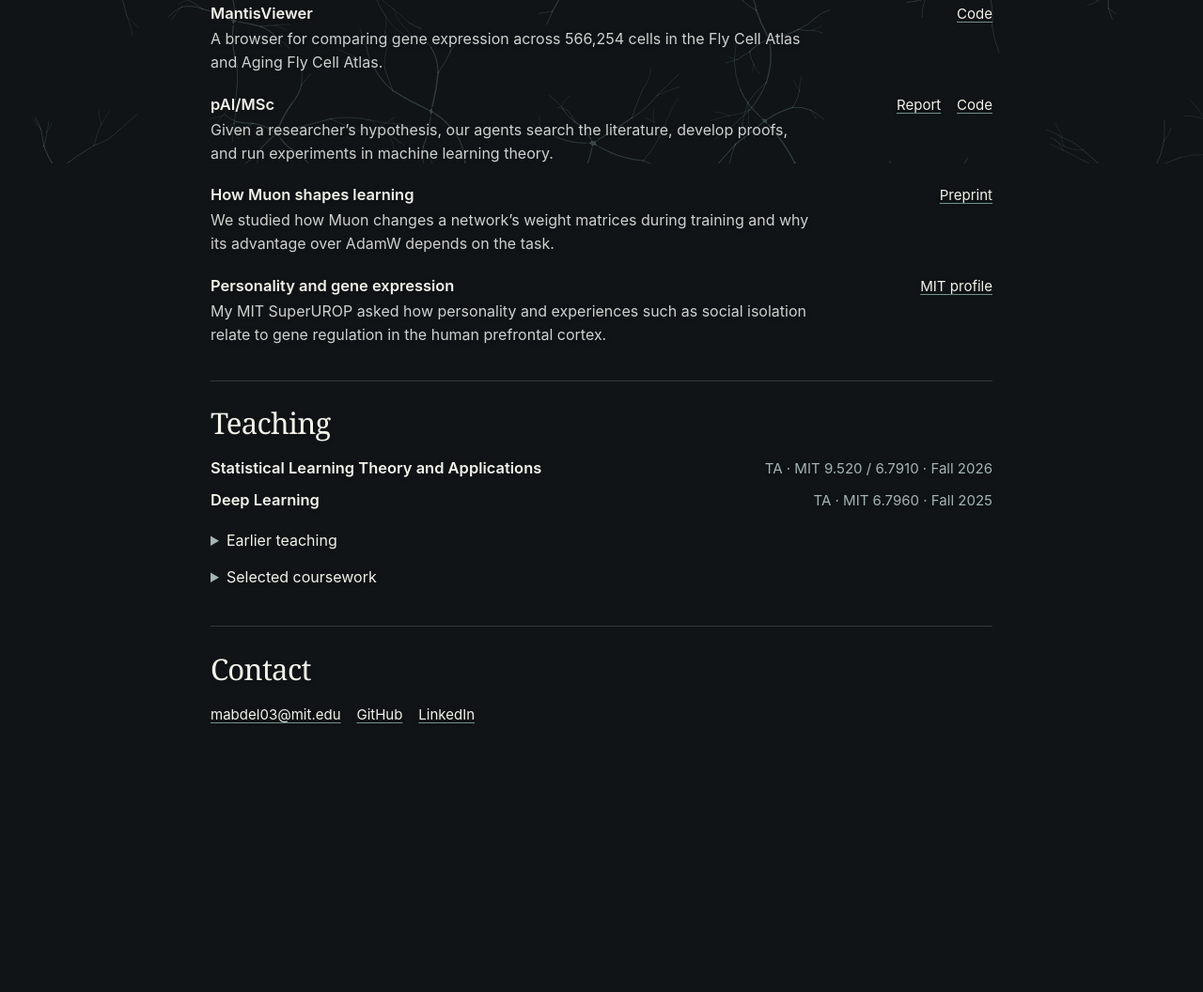
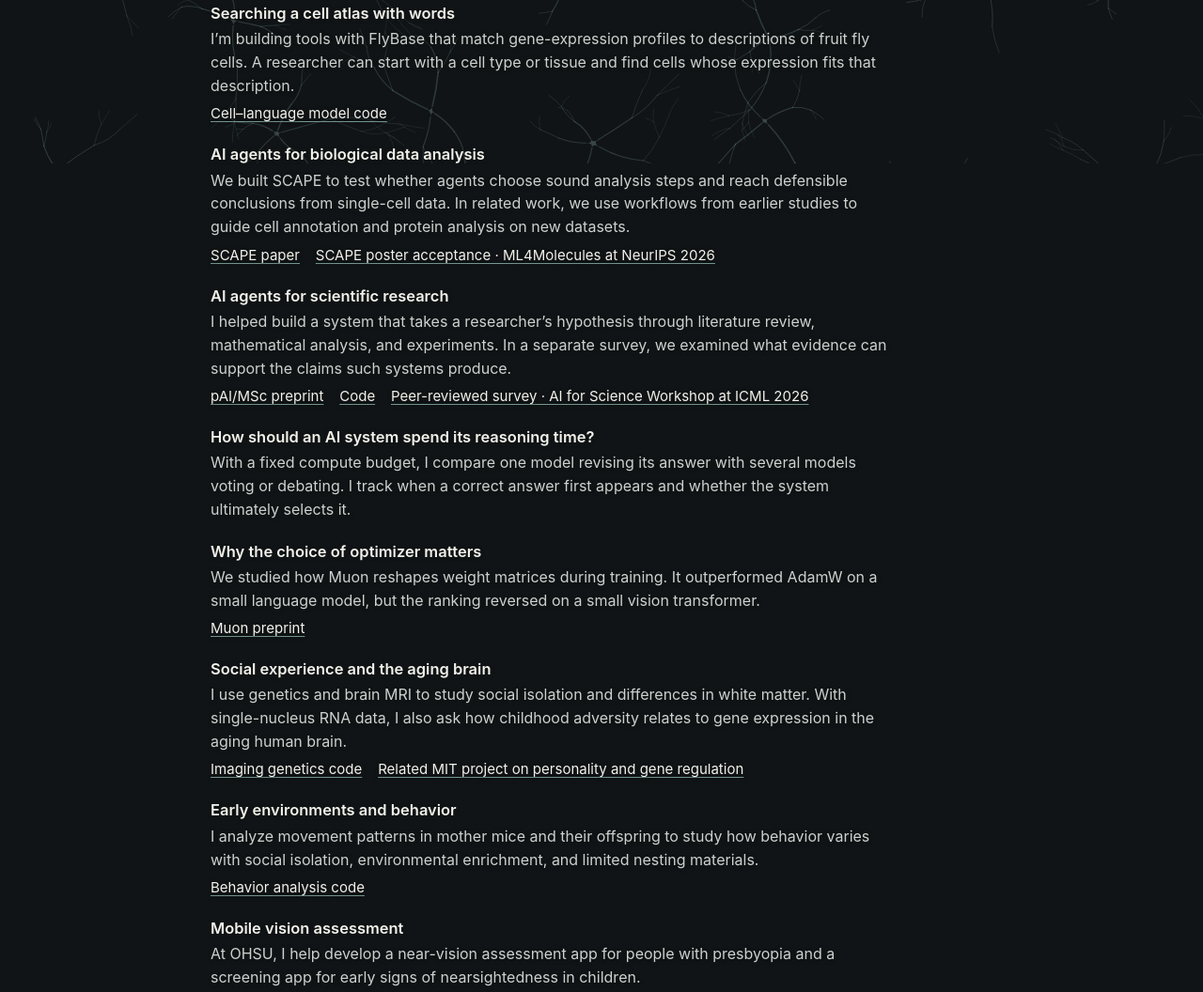
Before and after one commit to Mabdel-03/personal-website, a plain HTML site: page index.html in a window 1280 px wide. Shown: the part 626-1682 px from the top of the page at 94% size. Before the commit the page ends 1470 px from the top, so only its background shows below. Drawn offline with Linux system fonts and the light colour scheme.

Commit message:
Describe research across biology, scientific AI, and vision assessment

```diff
--- a/index.html
+++ b/index.html
@@ -91,27 +91,58 @@
         <section id="work" class="section" aria-labelledby="work-title">
             <h2 id="work-title">Selected work</h2>
             <article class="project" id="fly-atlas">
-                <h3>MantisViewer</h3>
-                <p>A browser for comparing gene expression across 566,254 cells in the Fly Cell Atlas and Aging Fly Cell Atlas.</p>
-                <div class="links"><a href="https://github.com/Mabdel-03/Flybase-MantisViewer" aria-label="MantisViewer code">Code</a></div>
+                <h3>Searching a cell atlas with words</h3>
+                <p>I’m building tools with FlyBase that match gene-expression profiles to descriptions of fruit fly cells. A researcher can start with a cell type or tissue and find cells whose expression fits that description.</p>
+                <div class="links">
+                    <a href="https://github.com/Mabdel-03/Flybase-CellRep">Cell–language model code</a>
+                </div>
+            </article>
+            <article class="project" id="single-cell-agents">
+                <h3>AI agents for biological data analysis</h3>
+                <p>We built SCAPE to test whether agents choose sound analysis steps and reach defensible conclusions from single-cell data. In related work, we use workflows from earlier studies to guide cell annotation and protein analysis on new datasets.</p>
+                <div class="links">
+                    <a href="https://openreview.net/forum?id=licXCh3QRs">SCAPE paper</a>
+                    <a href="https://moleculediscovery.github.io/workshop2026/accepted-contributions/">SCAPE poster acceptance · ML4Molecules at NeurIPS 2026</a>
+                </div>
             </article>
             <article class="project" id="pai-msc">
-                <h3>pAI/MSc</h3>
-                <p>Given a researcher’s hypothesis, our agents search the literature, develop proofs, and run experiments in machine learning theory.</p>
+                <h3>AI agents for scientific research</h3>
+                <p>I helped build a system that takes a researcher’s hypothesis through literature review, mathematical analysis, and experiments. In a separate survey, we examined what evidence can support the claims such systems produce.</p>
                 <div class="links">
-                    <a href="https://arxiv.org/abs/2604.20622" aria-label="pAI/MSc technical report">Report</a>
+                    <a href="https://arxiv.org/abs/2604.20622">pAI/MSc preprint</a>
                     <a href="https://github.com/PoggioAI/PoggioAI_MSc" aria-label="pAI/MSc code">Code</a>
+                    <a href="https://openreview.net/pdf?id=iAfYyiCzev">Peer-reviewed survey · AI for Science Workshop at ICML 2026</a>
                 </div>
             </article>
+            <article class="project" id="reasoning-budget">
+                <h3>How should an AI system spend its reasoning time?</h3>
+                <p>With a fixed compute budget, I compare one model revising its answer with several models voting or debating. I track when a correct answer first appears and whether the system ultimately selects it.</p>
+            </article>
             <article class="project" id="muon">
-                <h3>How Muon shapes learning</h3>
-                <p>We studied how Muon changes a network’s weight matrices during training and why its advantage over AdamW depends on the task.</p>
-                <div class="links"><a href="https://arxiv.org/abs/2606.08388" aria-label="Muon preprint">Preprint</a></div>
+                <h3>Why the choice of optimizer matters</h3>
+                <p>We studied how Muon reshapes weight matrices during training. It outperformed AdamW on a small language model, but the ranking reversed on a small vision transformer.</p>
+                <div class="links">
+                    <a href="https://arxiv.org/abs/2606.08388">Muon preprint</a>
+                </div>
             </article>
             <article class="project" id="brain-gene-expression">
-                <h3>Personality and gene expression</h3>
-                <p>My MIT SuperUROP asked how personality and experiences such as social isolation relate to gene regulation in the human prefrontal cortex.</p>
-                <div class="links"><a href="https://superurop.mit.edu/scholars/mahmoud-abdelmoneum/" aria-label="MIT SuperUROP project profile">MIT profile</a></div>
+                <h3>Social experience and the aging brain</h3>
+                <p>I use genetics and brain MRI to study social isolation and differences in white matter. With single-nucleus RNA data, I also ask how childhood adversity relates to gene expression in the aging human brain.</p>
+                <div class="links">
+                    <a href="https://github.com/Mabdel-03/BOLT-LMM_SI-MRI">Imaging genetics code</a>
+                    <a href="https://superurop.mit.edu/scholars/mahmoud-abdelmoneum/">Related MIT project on personality and gene regulation</a>
+                </div>
+            </article>
+            <article class="project" id="early-environments">
+                <h3>Early environments and behavior</h3>
+                <p>I analyze movement patterns in mother mice and their offspring to study how behavior varies with social isolation, environmental enrichment, and limited nesting materials.</p>
+                <div class="links">
+                    <a href="https://github.com/Mabdel-03/BAP_Moseq">Behavior analysis code</a>
+                </div>
+            </article>
+            <article class="project" id="mobile-vision">
+                <h3>Mobile vision assessment</h3>
+                <p>At OHSU, I help develop a near-vision assessment app for people with presbyopia and a screening app for early signs of nearsightedness in children.</p>
             </article>
         </section>
 
--- a/styles.css
+++ b/styles.css
@@ -165,13 +165,6 @@ h2 {
     letter-spacing: -0.025em;
 }
 
-.project {
-    display: grid;
-    grid-template-columns: minmax(0, 1fr) auto;
-    column-gap: clamp(1rem, 3vw, 2rem);
-    row-gap: 0.18rem;
-}
-
 .project + .project { margin-top: 1.3rem; }
 
 .project h3, .appointments li > :first-child {
@@ -179,15 +172,13 @@ h2 {
 }
 
 .project p {
-    grid-column: 1;
+    margin-top: 0.2rem;
     color: var(--body);
-    max-width: 40rem;
+    max-width: 45rem;
 }
 
 .project .links {
-    grid-column: 2;
-    grid-row: 1;
-    justify-content: flex-end;
+    margin-top: 0.35rem;
 }
 
 .appointments li {
@@ -225,9 +216,6 @@ summary::marker { color: var(--muted); }
     .intro h1 { max-width: calc(100% - 4.8rem); }
     .intro .affiliation { max-width: calc(100% - 4.8rem); }
     .portrait { position: absolute; top: 3rem; right: 0; width: 4rem; }
-    .project { display: block; }
-    .project p { margin-block: 0.25rem; }
-    .project .links { justify-content: flex-start; }
     .appointments li { display: grid; }
 }
 
```
Also changed, not shown: 1 other file.
